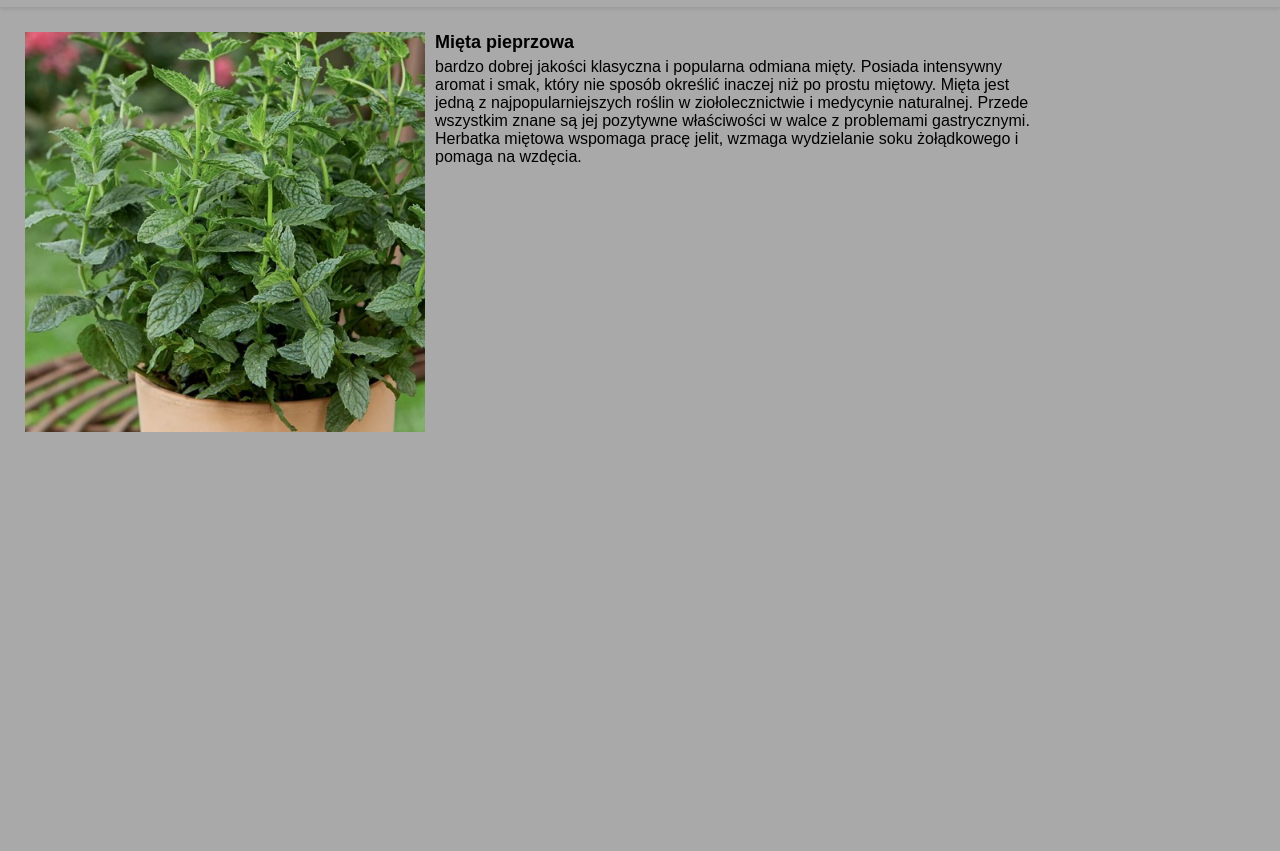
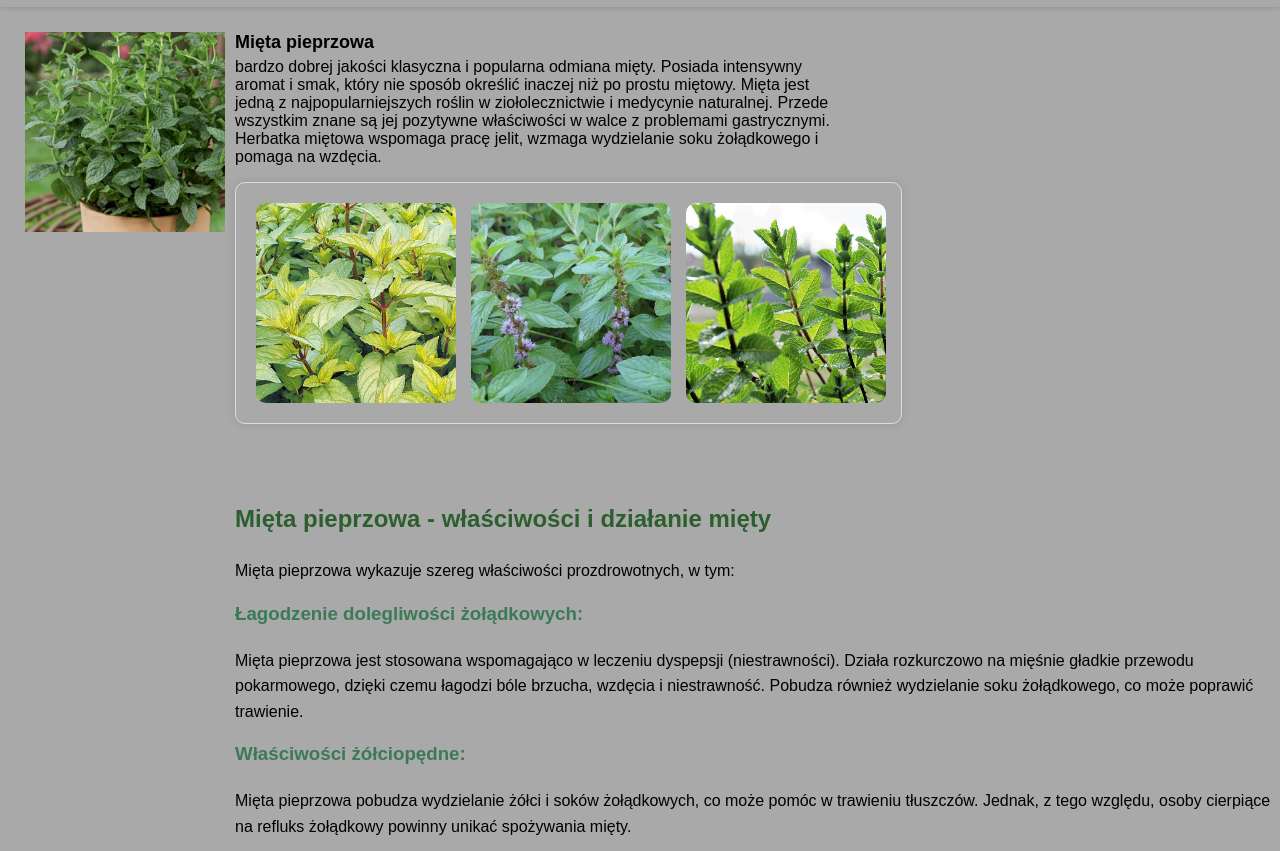
Before and after one commit to hubssch/ZiolaDoOkola, a plain HTML site: page HTML Elements/ziolopedia.html in a window 1280 px wide. Shown: the part 83-934 px from the top of the page. Before the commit the page ends 800 px from the top, so only its background shows below. Drawn offline with Linux system fonts and the light colour scheme.

Commit message:
update ziolopedii

```diff
--- a/HTML Elements/Scripts/ziolopedia.js
+++ b/HTML Elements/Scripts/ziolopedia.js
@@ -1,13 +1,37 @@
-const ziolo = {
-    id,
-    zdjecie,
-    opis: {
-        nazwa,
-        krotkiOpis,
-        wlasciwosci,
-        przeciwwskazania,
-        miejscaWystepowania,
-        zdjecia,
-    },
-    przepisy,
+// const ziolo = {
+//     id,
+//     zdjecie,
+//     opis: {
+//         nazwa,
+//         krotkiOpis,
+//         wlasciwosci,
+//         przeciwwskazania,
+//         miejscaWystepowania,
+//         zdjecia,
+//     },
+//     przepisy,
+// }
+
+
+const zdjecia = [
+    {src: '../images/mietapieprzowa/mieta-pieprzowa.jpg', alt: 'Zdjecie 1'},
+    {src: '../images/mietapieprzowa/Mięta-Pieprzowa-Mentha-Piperita-3.jpg', alt: 'Zdjecie 2'},
+    {src: '../images/mietapieprzowa/pol_pl_Mieta-pieprzowa-Mentha-piperita-8245_3.jpg', alt: 'Zdjecie 3'}
+]
+
+function displayPhotos(photoArray) {
+    const gallery = document.getElementById('galeria-zdjec');
+
+    photoArray.forEach(zdjecie => {
+        const img = document.createElement('img');
+        img.src = zdjecie.src;
+        img.alt = zdjecie.alt;
+        img.className = 'miniatura';
+
+        gallery.appendChild(img);
+    });
 }
+
+displayPhotos(zdjecia)
+
+console.log(zdjecia.length)
--- a/HTML Elements/Styles/ziolopedia.css
+++ b/HTML Elements/Styles/ziolopedia.css
@@ -4,8 +4,8 @@
 }
 
 .ziolo-image {
-    width: 400px;
-    height: 400px;
+    width: 200px;
+    height: 200px;
     padding-right: 10px;
 }
 
@@ -24,3 +24,85 @@
     font-size: large;
     font-weight: bold;
 }
+
+.ziolo-wlasciwosci {
+    font-family: Arial, sans-serif;
+    line-height: 1.6;
+    /* margin: 20px 0; */
+    margin-top: 76px;
+}
+
+.ziolo-wlasciwosci h2 {
+    color: #2C5F2D;
+}
+
+.ziolo-wlasciwosci h3 {
+    color: #3B7A57;
+    margin-top: 15px;
+}
+
+.ziolo-wlasciwosci p {
+    margin: 10px 0;
+}
+
+/* .miniatura {
+    width: 200px;
+    height: 150px;
+    margin-top:20px;
+} */
+
+/* Gallery container styling
+#galeria-zdjec {
+    display: flex;
+    flex-wrap: wrap;
+    justify-content: center;
+    gap: 15px;
+    padding: 20px;
+    background-color: #fff;
+    border: 1px solid #ddd;
+    box-shadow: 0 0 10px rgba(0,0,0,0.1);
+    border-radius: 10px;
+}
+
+Individual image styling
+.miniatura {
+    width: 200px;
+    height: 200px;
+    object-fit: cover;
+    border-radius: 10px;
+    transition: transform 0.3s, box-shadow 0.3s;
+}
+
+.miniatura:hover {
+    transform: scale(1.05);
+    box-shadow: 0 5px 15px rgba(0,0,0,0.3);
+} */
+
+
+/* Gallery container styling */
+#galeria-zdjec {
+    display: flex;
+    /* flex-wrap: wrap; */
+    /* justify-content: center; */
+    width: 625px;
+    gap: 15px;
+    padding: 20px;
+    /* background-color: #fff; */
+    border: 1px solid #ddd;
+    box-shadow: 0 0 10px rgba(0,0,0,0.1);
+    border-radius: 10px;
+}
+
+/* Individual image styling */
+.miniatura {
+    width: 200px;
+    height: 200px;
+    object-fit: cover;
+    border-radius: 10px;
+    transition: transform 0.3s, box-shadow 0.3s;
+}
+
+.miniatura:hover {
+    transform: scale(1.05);
+    box-shadow: 0 5px 15px rgba(0,0,0,0.3);
+}
--- a/HTML Elements/ziolopedia.html
+++ b/HTML Elements/ziolopedia.html
@@ -26,7 +26,25 @@
             <div class="ziolo-nazwa">Mięta pieprzowa</div>
             <p class="ziolo-opis">bardzo dobrej jakości klasyczna i popularna odmiana mięty. Posiada intensywny aromat i smak, który nie sposób określić inaczej niż po prostu miętowy.
                 Mięta jest jedną z najpopularniejszych roślin w ziołolecznictwie i medycynie naturalnej. Przede wszystkim znane są jej pozytywne właściwości w walce z problemami gastrycznymi. Herbatka miętowa wspomaga pracę jelit, wzmaga wydzielanie soku żołądkowego i pomaga na wzdęcia.</p>
+            <!-- <a href="../images/mietapieprzowa/mieta-pieprzowa.jpg"> -->
+                <!-- <img src="../images/mietapieprzowa/mieta-pieprzowa.jpg" alt="zdjecie 1" class="miniatura"> -->
+            <div id="galeria-zdjec"></div>
+            </a>
+                <div class="ziolo-wlasciwosci">
+                    <h2>Mięta pieprzowa - właściwości i działanie mięty</h2>
+                    <p>Mięta pieprzowa wykazuje szereg właściwości prozdrowotnych, w tym:</p>
+                    <h3>Łagodzenie dolegliwości żołądkowych:</h3>
+                    <p>Mięta pieprzowa jest stosowana wspomagająco w leczeniu dyspepsji (niestrawności). Działa rozkurczowo na mięśnie gładkie przewodu pokarmowego, dzięki czemu łagodzi bóle brzucha, wzdęcia i niestrawność. Pobudza również wydzielanie soku żołądkowego, co może poprawić trawienie.</p>
+                    <h3>Właściwości żółciopędne:</h3>
+                    <p>Mięta pieprzowa pobudza wydzielanie żółci i soków żołądkowych, co może pomóc w trawieniu tłuszczów. Jednak, z tego względu, osoby cierpiące na refluks żołądkowy powinny unikać spożywania mięty.</p>
+                    <h3>Działanie antybakteryjne i przeciwwirusowe:</h3>
+                    <p>Badania wykazały, że Mięta pieprzowa wykazuje działanie przeciwbakteryjne wobec wielu szczepów bakterii, w tym bakterii Helicobacter pylori, które są odpowiedzialne za rozwój wrzodów żołądka i dwunastnicy. Mięta pieprzowa wykazuje także działanie przeciwwirusowe wobec niektórych wirusów, w tym wirusa grypy i wirusa RSV.</p>
+                    <h3>Właściwości uspokajające:</h3>
+                    <p>Mięta pieprzowa działa uspokajająco i relaksująco. Może być pomocna w łagodzeniu stresu i napięcia nerwowego.</p>
+                </div>
+
         </div>
     </section>
+    <script src="./Scripts/ziolopedia.js"></script>
 </body>
 </html>
```
Also changed, not shown: HTML Elements/Scripts/przepisy.js (added, +27 -0 lines), index.html (+5 -5 lines), HTML Elements/Styles/przepisy.css (added), images/mietapieprzowa/Mięta-Pieprzowa-Mentha-Piperita-3.jpg (added), images/mietapieprzowa/mieta-pieprzowa.jpg (added), images/mietapieprzowa/pol_pl_Mieta-pieprzowa-Mentha-piperita-8245_3.jpg (added), 1 other file.
